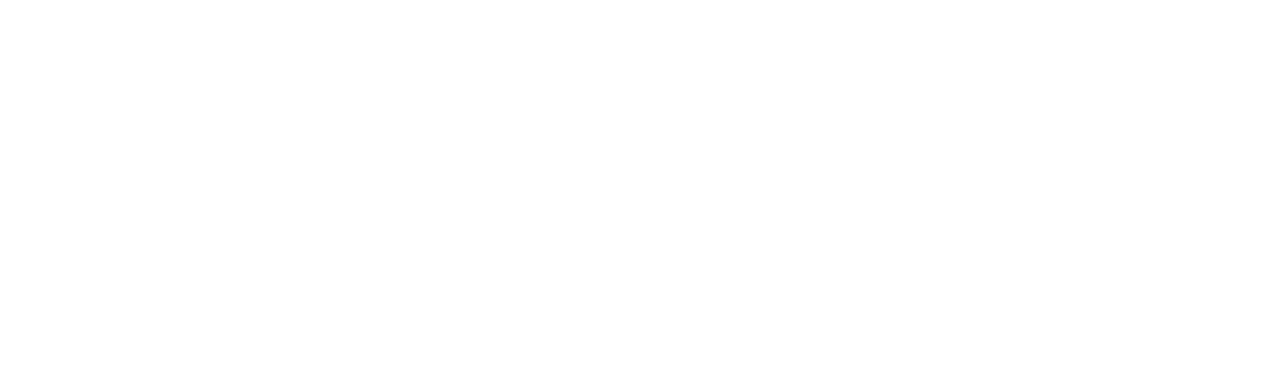
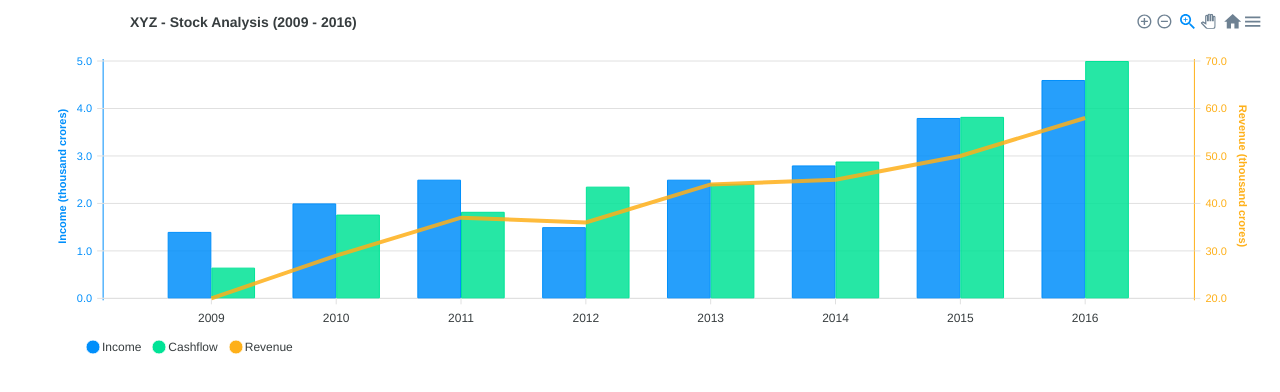
Before and after one commit to TalentBoss/openai-frontend, a React (Create React App) app: page /charts in a window 1280 px wide. Before the commit this address had no page. Shown: the top 392 px of the page. Built offline with nearby package versions, Linux system fonts and the light colour scheme.

Commit message:
final commit
final commit

```diff
--- a/package.json
+++ b/package.json
@@ -12,9 +12,11 @@
     "@testing-library/jest-dom": "^5.17.0",
     "@testing-library/react": "^13.4.0",
     "@testing-library/user-event": "^13.5.0",
+    "apexcharts": "^3.43.0",
     "axios": "^1.5.1",
     "flowbite-react": "^0.6.3",
     "react": "^18.2.0",
+    "react-apexcharts": "^1.4.1",
     "react-css-dropdown": "^1.1.2",
     "react-dom": "^18.2.0",
     "react-redux": "^8.1.3",
--- a/src/App.js
+++ b/src/App.js
@@ -2,6 +2,7 @@
 import Essay from "./components/essay";
 import EssayChat from "./components/essay-chat";
 import {BrowserRouter as Router, Route, Routes} from 'react-router-dom'
+import Charts from "./components/charts";
 
 function App() {
   return (
@@ -10,6 +11,7 @@
         <Routes>
           <Route path="/" element={<Essay />}/>
           <Route path="/chat" element={<EssayChat />} />
+          <Route path="/charts" element={<Charts />} />
         </Routes>
       </Router>
     </div>
--- /dev/null
+++ b/src/components/charts.js
@@ -0,0 +1,132 @@
+
+import ReactApexChart from 'react-apexcharts';
+const Charts = () => {
+
+  const value  = {
+
+            series: [{
+              name: 'Income',
+              type: 'column',
+              data: [1.4, 2, 2.5, 1.5, 2.5, 2.8, 3.8, 4.6]
+            }, {
+              name: 'Cashflow',
+              type: 'column',
+              data: [1.1, 3, 3.1, 4, 4.1, 4.9, 6.5, 8.5]
+            }, {
+              name: 'Revenue',
+              type: 'line',
+              data: [20, 29, 37, 36, 44, 45, 50, 58]
+            }],
+            options: {
+              chart: {
+                height: 350,
+                type: 'line',
+                stacked: false
+              },
+              dataLabels: {
+                enabled: false
+              },
+              stroke: {
+                width: [1, 1, 4]
+              },
+              title: {
+                text: 'XYZ - Stock Analysis (2009 - 2016)',
+                align: 'left',
+                offsetX: 110
+              },
+              xaxis: {
+                categories: [2009, 2010, 2011, 2012, 2013, 2014, 2015, 2016],
+              },
+              yaxis: [
+                {
+                  axisTicks: {
+                    show: true,
+                  },
+                  axisBorder: {
+                    show: true,
+                    color: '#008FFB'
+                  },
+                  labels: {
+                    style: {
+                      colors: '#008FFB',
+                    }
+                  },
+                  title: {
+                    text: "Income (thousand crores)",
+                    style: {
+                      color: '#008FFB',
+                    }
+                  },
+                  tooltip: {
+                    enabled: true
+                  }
+                },
+                {
+                  seriesName: 'Income',
+                  opposite: true,
+                  axisTicks: {
+                    show: true,
+                  },
+                  axisBorder: {
+                    show: true,
+                    color: '#00E396'
+                  },
+                  labels: {
+                    style: {
+                      colors: '#00E396',
+                    }
+                  },
+                  title: {
+                    text: "Operating Cashflow (thousand crores)",
+                    style: {
+                      color: '#00E396',
+                    }
+                  },
+                },
+                {
+                  seriesName: 'Revenue',
+                  opposite: true,
+                  axisTicks: {
+                    show: true,
+                  },
+                  axisBorder: {
+                    show: true,
+                    color: '#FEB019'
+                  },
+                  labels: {
+                    style: {
+                      colors: '#FEB019',
+                    },
+                  },
+                  title: {
+                    text: "Revenue (thousand crores)",
+                    style: {
+                      color: '#FEB019',
+                    }
+                  }
+                },
+              ],
+              tooltip: {
+                fixed: {
+                  enabled: true,
+                  position: 'topLeft', // topRight, topLeft, bottomRight, bottomLeft
+                  offsetY: 30,
+                  offsetX: 60
+                },
+              },
+              legend: {
+                horizontalAlign: 'left',
+                offsetX: 40
+              }
+            },
+          };
+
+  return (
+    <div id="chart">
+  <ReactApexChart options={value.options} series={value.series} type="line" height={350} />
+</div>
+
+  )
+}
+
+export default Charts
```
Also changed, not shown: 1 other file (tests, documents, lock files or other folders).
